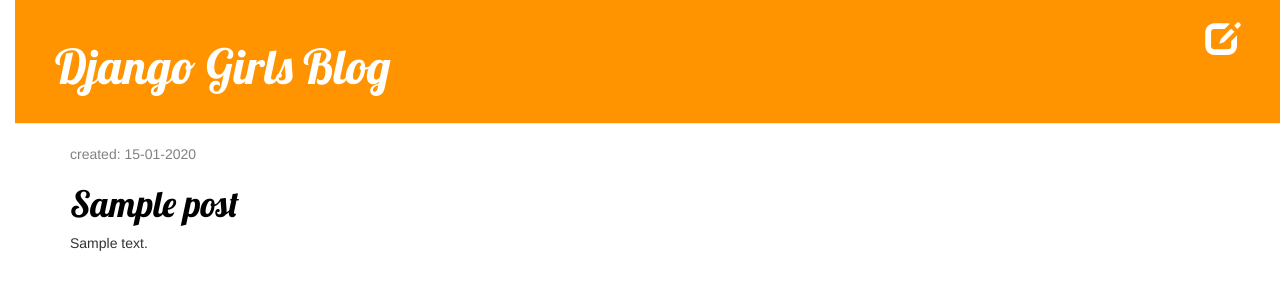
After one commit to robbinwoo/first-blog-of-robbinwoo, a Django app: template blog/templates/blog/post_draft_list.html in a window 1280 px wide. The commit adds this page. Shown: the top 300 px of the page. Run offline with Django 3.2, Linux system fonts and the light colour scheme; the template is opened without the code that fills it: most values are stand-ins (such as "Sample title", 1, 10 or a date in 2020); some libraries are stand-ins or nearby versions.

Commit message:
Added views to publish/remove blog post inside the site

```diff
--- a/blog/templates/blog/base.html
+++ b/blog/templates/blog/base.html
@@ -12,6 +12,7 @@
             {% if user.is_authenticated %}
                 <a href="{% url 'post_new' %}" class="top-menu"><span class="glyphicon glyphicon-plus"></span></a>
             {% endif %}
+            <a href="{% url 'post_draft_list' %}" class="top-menu"><span class="glyphicon glyphicon-edit"></span></a>
             <h1><a href="/">Django Girls Blog</a></h1>
         </div>
 
--- a/blog/templates/blog/post_detail.html
+++ b/blog/templates/blog/post_detail.html
@@ -5,9 +5,12 @@
             <div class="date">
                 <p>published: {{ post.published_date }}</p>
             </div>
+        {% else %}
+            <a class="btn btn-default" href="{% url 'post_publish' pk=post.pk %}">Publish</a>
         {% endif %}
         {% if user.is_authenticated %}
             <a class="btn btn-default" href="{% url 'post_edit' pk=post.pk %}"><span class="glyphicon glyphicon-pencil"></span></a>
+            <a class="btn btn-default" href="{% url 'post_remove' pk=post.pk %}"><span class="glyphicon glyphicon-remove"></span></a>
         {% endif %}
         <h1>{{ post.title }}</h1>
         <p>{{ post.text|linebreaks }}</p>
--- /dev/null
+++ b/blog/templates/blog/post_draft_list.html
@@ -0,0 +1,11 @@
+{% extends 'blog/base.html' %}
+
+{% block content %}
+    {% for post in posts %}
+        <div class="post">
+            <p class="date">created: {{ post.created_date|date:'d-m-Y' }}</p>
+            <h1><a href="{% url 'post_detail' pk=post.pk %}">{{ post.title }}</a></h1>
+            <p>{{ post.text|truncatechars:200 }}</p>
+        </div>
+    {% endfor %}
+{% endblock %}
--- a/blog/urls.py
+++ b/blog/urls.py
@@ -7,4 +7,7 @@
     url(r'^post/(?P<pk>\d+)/$',views.post_detail,name='post_detail'),
     url(r'^post/new/$',views.post_new,name='post_new'),
     url(r'^post/(?P<pk>\d+)/edit/$',views.post_edit,name='post_edit'),
+    url(r'^drafts/$',views.post_draft_list,name='post_draft_list'),
+    url(r'^post/(?P<pk>\d+)/publish/$',views.post_publish,name='post_publish'),
+    url(r'^post/(?P<pk>\d+)/remove/$',views.post_remove,name='post_remove'),
 ]
```
Also changed, not shown: blog/views.py (+17 -1 lines).
